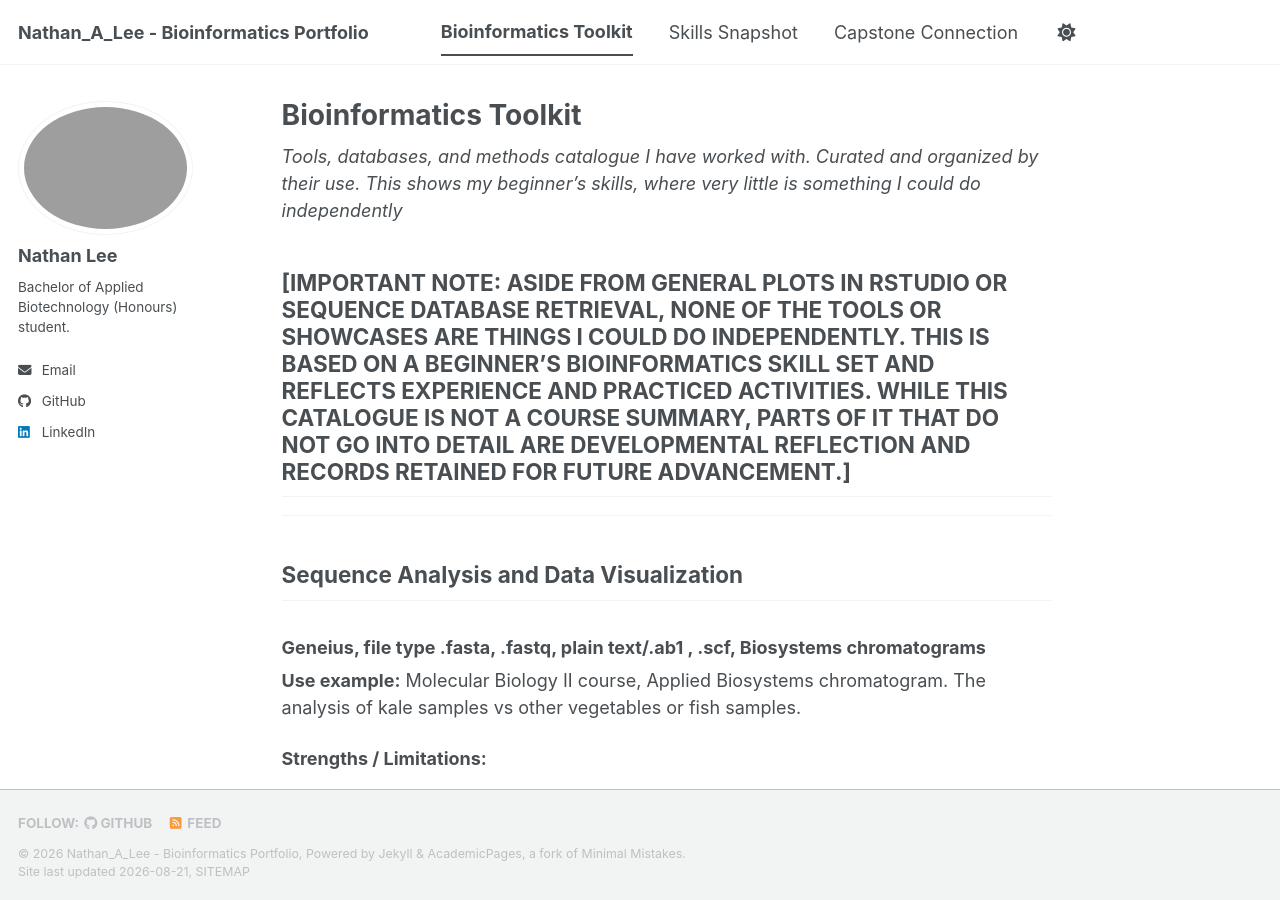
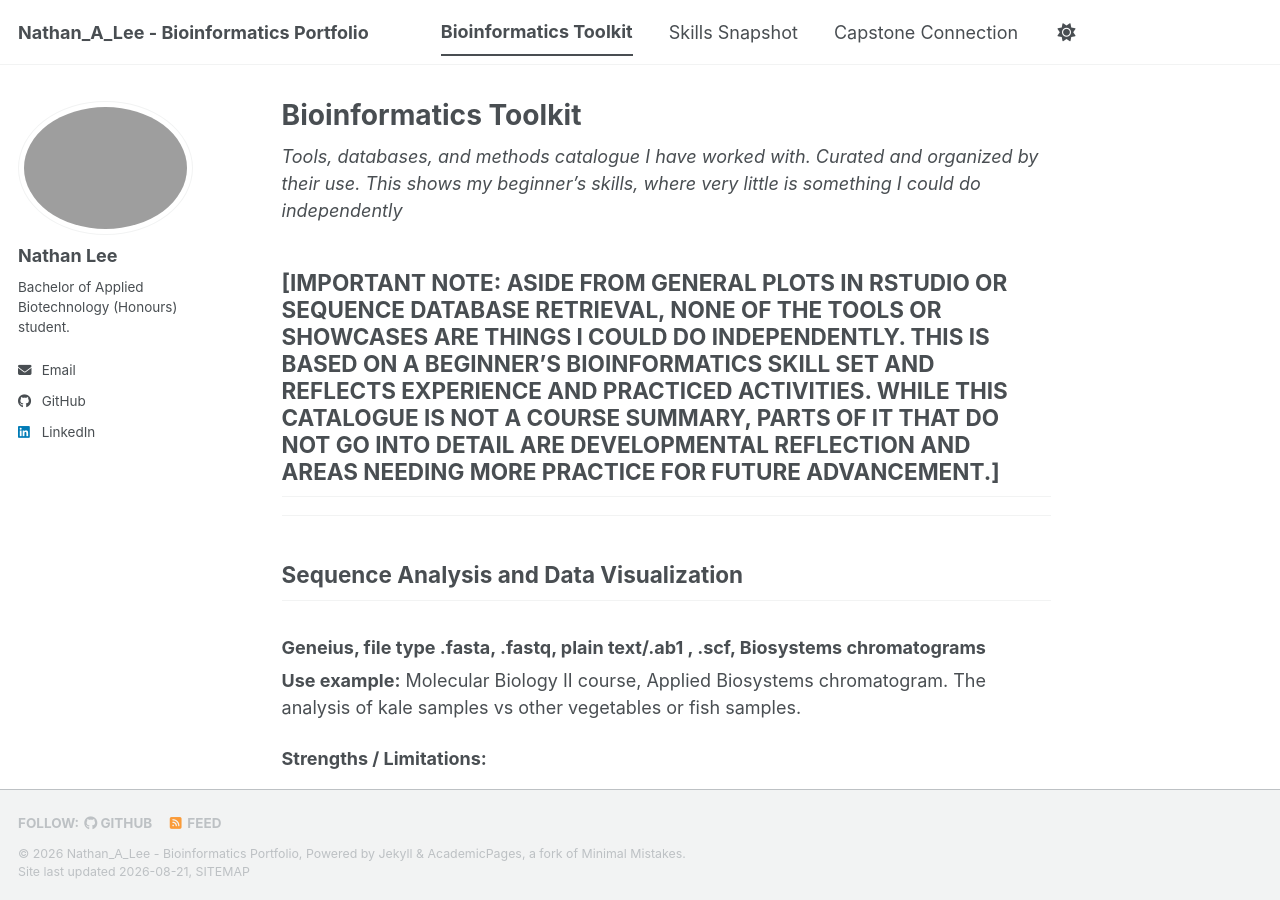
Before and after one commit to Nlee4788/biot74000-portfolio, a Jekyll site: the page built from _pages/toolkit.md, in a window 1280 px wide and 900 px high. Built offline with Jekyll 4.4.1, drawn with Linux system fonts in a browser that asks for light colours; a script bundle is joined from its source files by our own code; library files that are not in the unit come from our copies.

Commit message:
Revise important note in toolkit.md
Updated the important note to clarify areas needing more practice.

```diff
--- a/_pages/toolkit.md
+++ b/_pages/toolkit.md
@@ -7,7 +7,7 @@ author_profile: true
 
 _Tools, databases, and methods catalogue I have worked with. Curated and organized by their use. This shows my beginner's skills, where very little is something I could do independently_
 
-## [IMPORTANT NOTE: ASIDE FROM GENERAL PLOTS IN RSTUDIO OR SEQUENCE DATABASE RETRIEVAL, NONE OF THE TOOLS OR SHOWCASES ARE THINGS I COULD DO INDEPENDENTLY. THIS IS BASED ON A BEGINNER'S BIOINFORMATICS SKILL SET AND REFLECTS EXPERIENCE AND PRACTICED ACTIVITIES. WHILE THIS CATALOGUE IS NOT A COURSE SUMMARY, PARTS OF IT THAT DO NOT GO INTO DETAIL ARE DEVELOPMENTAL REFLECTION AND RECORDS RETAINED FOR FUTURE ADVANCEMENT.]
+## [IMPORTANT NOTE: ASIDE FROM GENERAL PLOTS IN RSTUDIO OR SEQUENCE DATABASE RETRIEVAL, NONE OF THE TOOLS OR SHOWCASES ARE THINGS I COULD DO INDEPENDENTLY. THIS IS BASED ON A BEGINNER'S BIOINFORMATICS SKILL SET AND REFLECTS EXPERIENCE AND PRACTICED ACTIVITIES. WHILE THIS CATALOGUE IS NOT A COURSE SUMMARY, PARTS OF IT THAT DO NOT GO INTO DETAIL ARE DEVELOPMENTAL REFLECTION AND AREAS NEEDING MORE PRACTICE FOR FUTURE ADVANCEMENT.]
 
 ---
 
```
